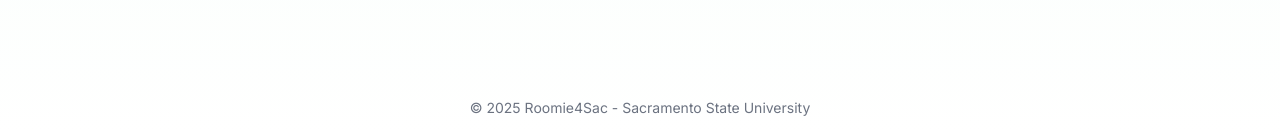
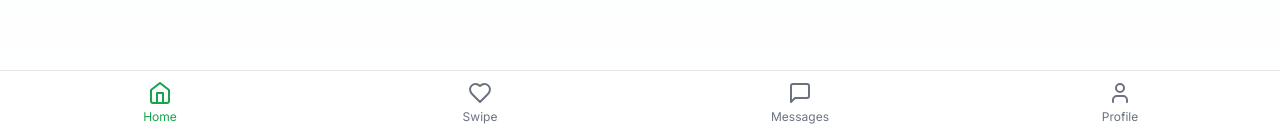
Before and after one commit to arcTanMyAngle/roomies4sac, a Next.js app: page / in a window 1280 px wide. Shown: the part 666-797 px from the top of the page. Built offline with nearby package versions, Linux system fonts and the light colour scheme.

Commit message:
Added a link back to Home
As a user, I want to be able to get back to the introduction or home page.

I added this fuctionality to the nav bar and the nav bar to the homepage.

```diff
--- a/app/page.tsx
+++ b/app/page.tsx
@@ -1,6 +1,7 @@
 import { Button } from "@/components/ui/button"
 import Link from "next/link"
 import Image from "next/image"
+import NavigationBar from "@/components/navigation-bar"
 
 export default function Home() {
   return (
@@ -35,8 +36,10 @@ export default function Home() {
         </div>
       </div>
 
+      <NavigationBar />
+
       <footer className="py-4 text-center text-sm text-gray-500">
-        &copy; {new Date().getFullYear()} Roomie4Sac - Sacramento State University
+        &copy; {new Date().getFullYear()} Roomies4Sac - Sacramento State University
       </footer>
     </div>
   )
--- a/components/navigation-bar.tsx
+++ b/components/navigation-bar.tsx
@@ -2,19 +2,28 @@
 
 import Link from "next/link"
 import { usePathname } from "next/navigation"
-import { Home, MessageSquare, User } from "lucide-react"
+import { Home, Heart, MessageSquare, User } from "lucide-react"
 
 export default function NavigationBar() {
   const pathname = usePathname()
 
   return (
     <div className="fixed bottom-0 left-0 right-0 h-16 bg-white border-t border-gray-200 flex items-center justify-around z-10">
+
+      <Link
+        href="/"
+        className={`flex flex-col items-center justify-center w-1/3 ${pathname === "/" ? "text-primary" : "text-gray-500"}`}
+      >
+        <Home size={24} />
+        <span className="text-xs mt-1">Home</span>
+      </Link>
+
       <Link
         href="/swipe"
         className={`flex flex-col items-center justify-center w-1/3 ${pathname === "/swipe" ? "text-primary" : "text-gray-500"}`}
       >
-        <Home size={24} />
-        <span className="text-xs mt-1">Home</span>
+        <Heart size={24} />
+        <span className="text-xs mt-1">Swipe</span>
       </Link>
 
       <Link
```
